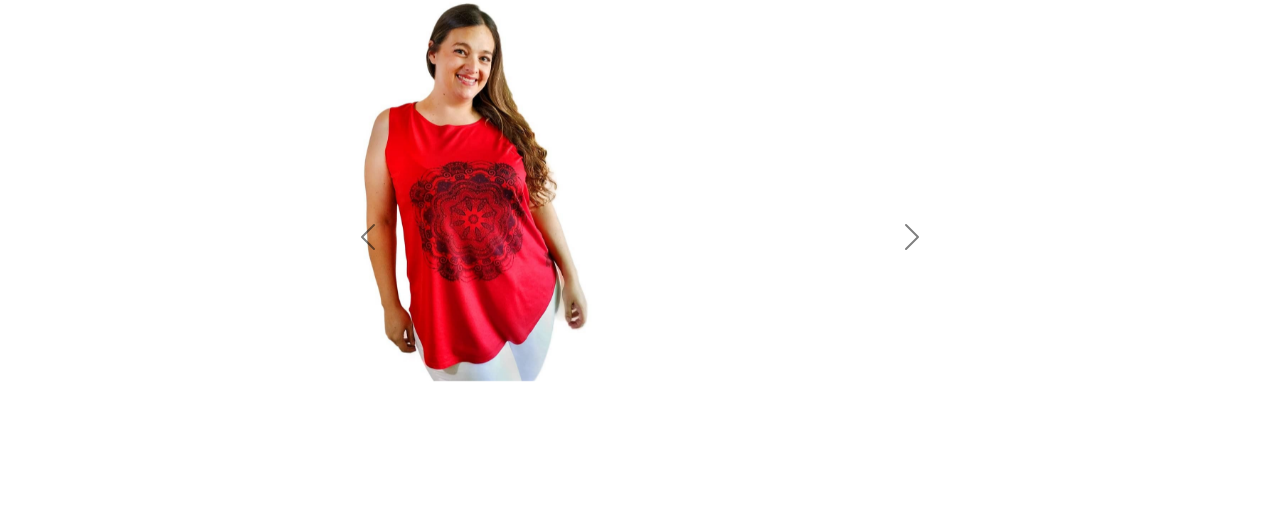
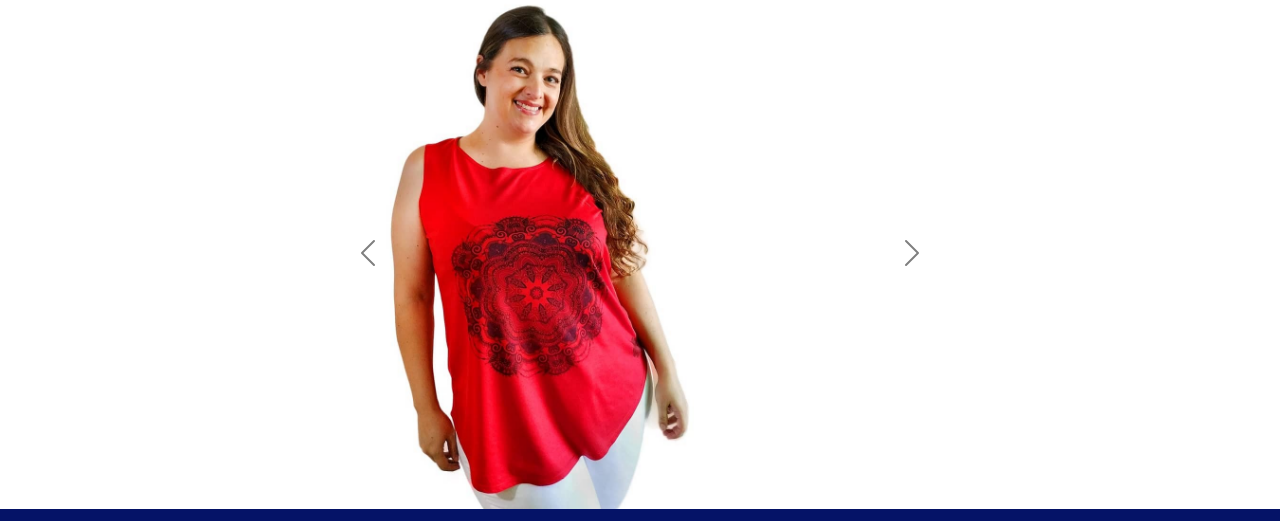
Before and after one commit to leoyulitta/agua_blanca, a plain HTML site: page paginas/galeria.html in a window 1280 px wide. Shown: the part 101-622 px from the top of the page. Drawn offline with nearby package versions, Linux system fonts and the light colour scheme; grey boxes are pictures that could not be loaded.

Commit message:
se modifica y resuelve carousel

```diff
--- a/css/main.css
+++ b/css/main.css
@@ -12,10 +12,10 @@ body{
     font-family: 'Roboto', sans-serif;
 }
 
+/* contenedor principal */
+
 div.containerPrincipal{
     width: 100vw;
-    height: 100vh;
-    /* background-color: #f3fcff; */
     background-color: white;
     display: grid;
     grid-template-areas: "hdr"
@@ -24,6 +24,10 @@ div.containerPrincipal{
                          "foo";
     grid-template-rows: 2.37rem 2rem auto 16.625rem ;
 }
+
+/* fin contenedor principal */
+
+/* header */
 
 header{
     grid-area: hdr;
@@ -35,7 +39,12 @@ header h1{
     font-size: 2rem;
     text-transform: uppercase;
     color: white;
+    margin: 0;
 }
+
+/* fin header */
+
+/* menu nav */
 
 nav{
     grid-area: nav;
@@ -69,9 +78,12 @@ nav ul.menuPrincipal li a{
 }
 
 nav ul.menuPrincipal li a:hover{
-    /* transform: translateY(1rem); */
     color:yellow;
 }
+
+/* fin menu nav */
+
+/* main */
 
 main{
     min-width: 100vw;
@@ -79,27 +91,21 @@ main{
     position: relative;
 }
 
+/* fin main */
+
 /* estilos galeria */
 
 main section.seccionPrincipalTres{
-    display: flex;
-    flex-direction: column;
-    align-items: center;
+    width: 100vw;
 }
 
 .container-fluid{
-    width: 100%;
     padding: 0;
 }
 
-#carouselExampleControls{
-    width: 100%;
-}
+/* fin estilos galeria */
 
-.imgcar{
-    width: 80%;
-}
-/* fin estilos galeria */
+/* contenido main index */
 
 main img.img{
     max-width: 100%;
@@ -125,6 +131,10 @@ img.portadaDos{
         opacity: 0;
     }
 }
+
+/* fin contenido main index */
+
+/* contenido footer */
 
 footer{
     grid-area: foo;
@@ -177,6 +187,8 @@ footer iframe{
     align-self: center;
 }
 
+/* fin contenido footer */
+
 
 /* M Q */
 
@@ -185,12 +197,10 @@ footer iframe{
     div.containerPrincipal{
         background-color: white;
     }
-
     header h1{
         font-size: 3rem;
         line-height: 1;
     }
-
     div.containerPrincipal{
         grid-template-areas: "hdr hdr hdr hdr"
                              "nav nav nav nav"
@@ -199,54 +209,19 @@ footer iframe{
 
         grid-template-rows: 3.12rem 3rem auto 9.37rem ;
     }
-
     main img.portadaDos{
         left: 10.5%;
     }
-
     main section.seccionPrincipalTres{
-        flex-direction: row;
-        align-items: center;
-        height: 60vh;
-        flex-wrap: wrap;
-        justify-content: center;
-        overflow:auto;
-        row-gap: 0.9rem;
-        column-gap: 0.7rem;
+        width: 50vw;
+        margin: 0 auto 0 auto;
     }
-
     nav ul.menuPrincipal li a{
         font-size: 1rem;
         line-height: 3;
     }
-
-    .container-fluid{
-        height: 100%;
-        display: flex;
-        justify-content: center;
-    }
-
-    #carouselExampleControls, .carousel-inner{
-        width: 50%;
-    }
-    #carouselExampleControls{
-        display: flex;
-        justify-content: center;
-    }
-    .carousel-inner{
-        height: 100%;
-        width: 100%;
-        margin: 0;
-        display: flex;
-        /* justify-content:space-around; */
-        align-items: center;
-    }
-    .carousel-item{
-        width:  100%;
-        height: 100%;
-    }
-    .imgcar{
-        width: 60%;
+    .img-fluid{
+        width: 80%;
     }
     footer{
         flex-direction: row;
--- a/paginas/galeria.html
+++ b/paginas/galeria.html
@@ -54,31 +54,15 @@
                         <div class="carousel-inner">
                             <div class="carousel-item active ">
                                 <img src="../multimedia/83766736_3463652183706941_1943076671095570432_n.jpg"
-                                    class="d-block  imgcar" alt="modelo mujer">
+                                    class="d-block img-fluid" alt="modelo mujer">
                             </div>
                             <div class="carousel-item ">
                                 <img src="../multimedia/84675281_3463700763702083_6801123619939287040_n.jpg"
-                                    class="d-block  imgcar" alt="modelo mujer">
+                                    class="d-block img-fluid" alt="modelo mujer">
                             </div>
                             <div class="carousel-item ">
                                 <img src="../multimedia/84989907_3469516433120516_1766343199271419904_n.jpg"
-                                    class="d-block  imgcar" alt="modelo mujer">
-                            </div>
-                            <div class="carousel-item ">
-                                <img src="../multimedia/84675281_3463700763702083_6801123619939287040_n.jpg"
-                                    class="d-block  imgcar" alt="modelo mujer">
-                            </div>
-                            <div class="carousel-item ">
-                                <img src="../multimedia/84989907_3469516433120516_1766343199271419904_n.jpg"
-                                    class="d-block  imgcar" alt="modelo mujer">
-                            </div>
-                            <div class="carousel-item ">
-                                <img src="../multimedia/84675281_3463700763702083_6801123619939287040_n.jpg"
-                                    class="d-block  imgcar" alt="modelo mujer">
-                            </div>
-                            <div class="carousel-item ">
-                                <img src="../multimedia/84989907_3469516433120516_1766343199271419904_n.jpg"
-                                    class="d-block  imgcar" alt="...">
+                                    class="d-block img-fluid" alt="modelo mujer">
                             </div>
                         </div>
                         <button class="carousel-control-prev" type="button" data-bs-target="#carouselExampleControls"
```
